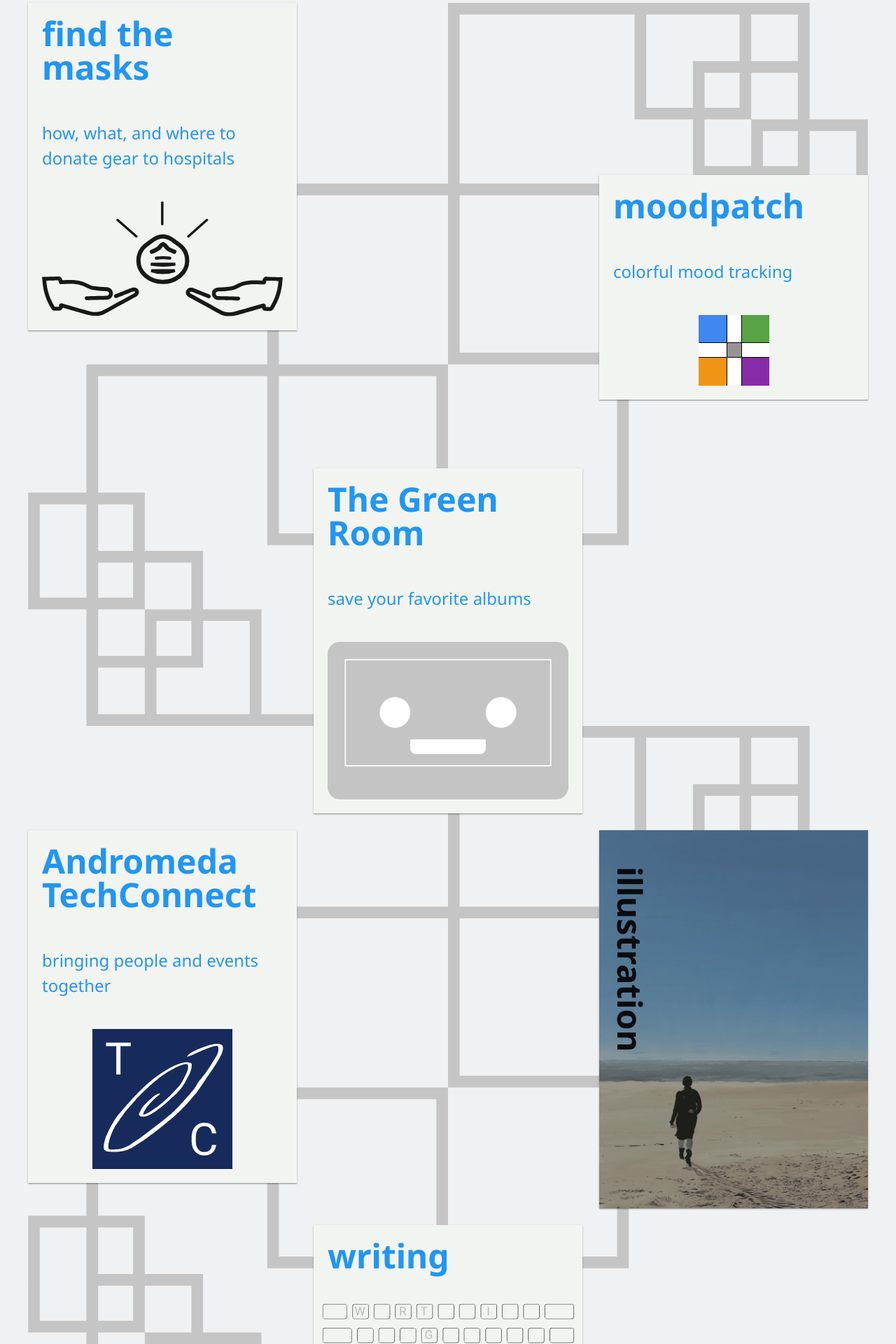
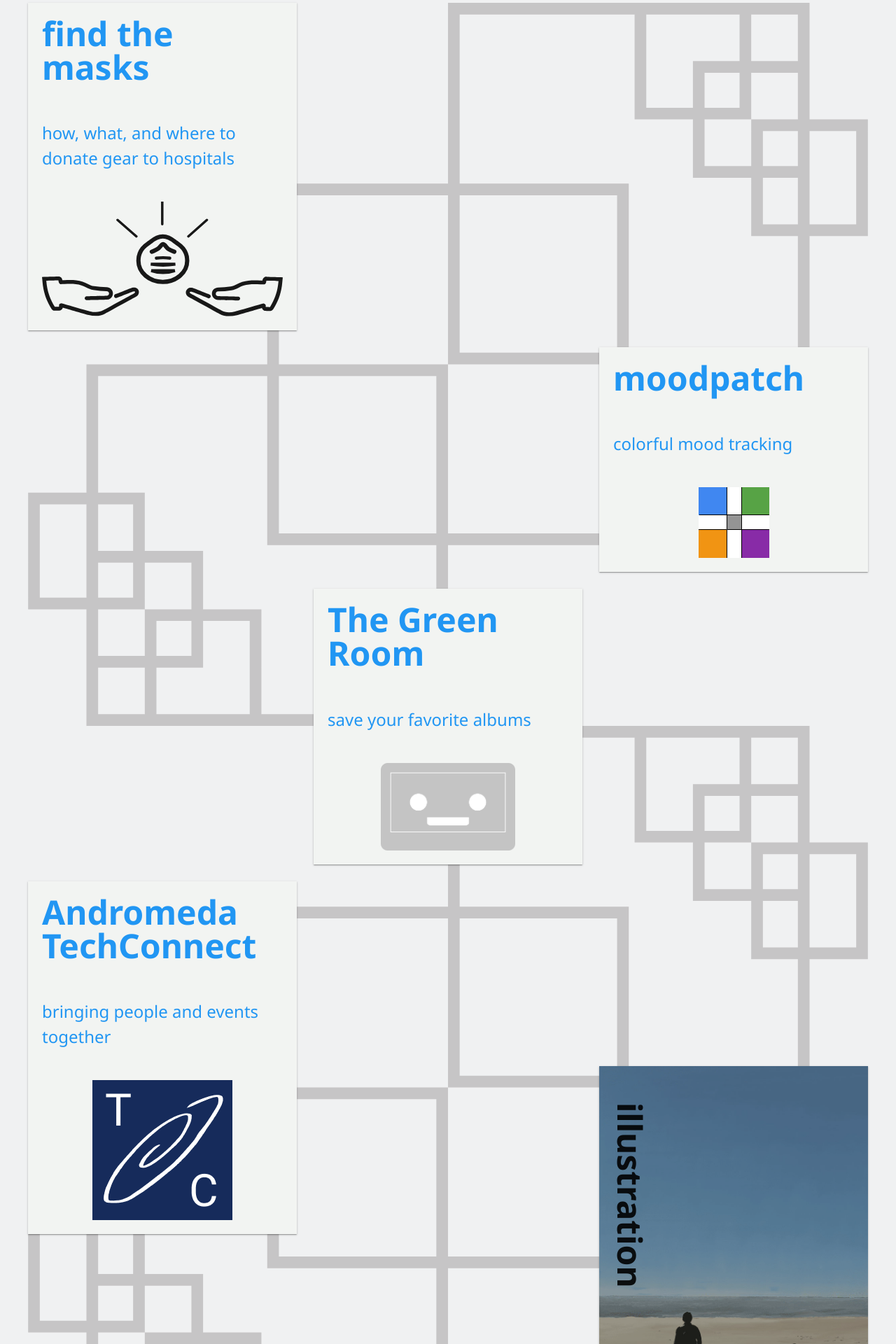
Before and after one commit to ctavispost/personalPortfolio, a Jekyll site: the page built from index.md, in a window 1280 px wide. Shown: the part 1164-3084 px from the top of the page at 70% size. Built offline with Jekyll 4.4.1, drawn with Linux system fonts in a browser that asks for light colours.

Commit message:
Adjust index card layout

```diff
--- a/index.md
+++ b/index.md
@@ -38,7 +38,7 @@ layout: default
       <h1 class="padText leadingOne marginTopZero">The Green Room</h1>
       <p class="padText textHighEmph">save your favorite albums</p>
       <div class="projContainer padText">
-        <img src="images/tgr_icon.png" alt="a smiling audio cassette" class="projPic">
+        <img src="images/tgr_icon.png" alt="a smiling audio cassette" class="projPic wdEightRm">
       </div>
     </a>
   </article>
--- a/styles/main.css
+++ b/styles/main.css
@@ -296,9 +296,9 @@ p + ul, p + ol { /* removes margin between paragraphs and lists, there's probabl
      grid-template-columns: repeat(3, 1fr);
      grid-template-areas:
       "proj04 . ."
-      "proj04 . proj05"
       ". . proj05"
       ". proj06 ."
+      "proj07 . ."
       "proj07 . illust"
       ". . illust"
       ". writ ."
@@ -1026,3 +1026,7 @@ blockquote p { /* keeps paragraphs from dropping below quotes */
   box-shadow: 0 1px 3px rgba(0,0,0,0.12), 0 1px 2px rgba(0,0,0,0.24);
   transition: all 0.3s cubic-bezier(.25,.8,.25,1);
 }
+
+.wdEightRm {
+  width: 8rem;
+}
```
